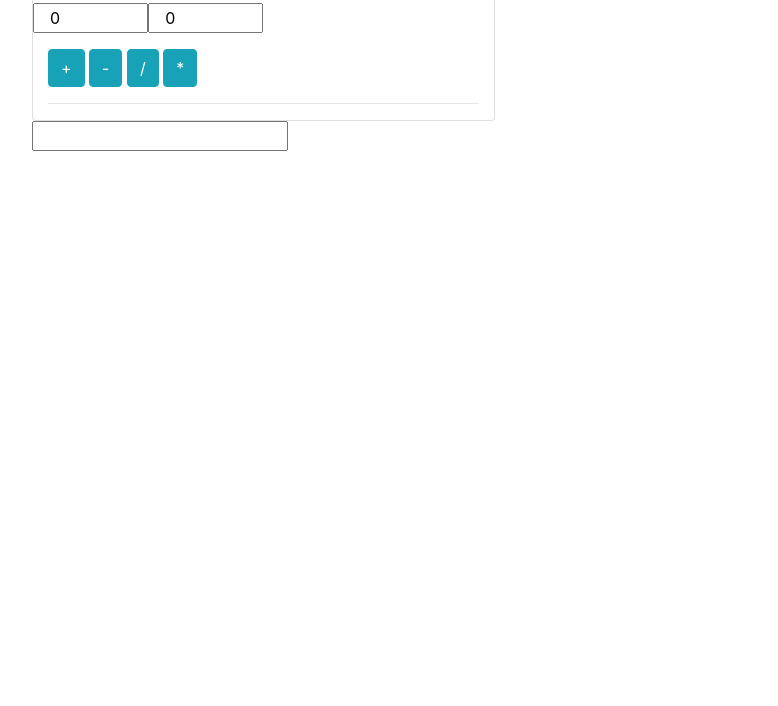
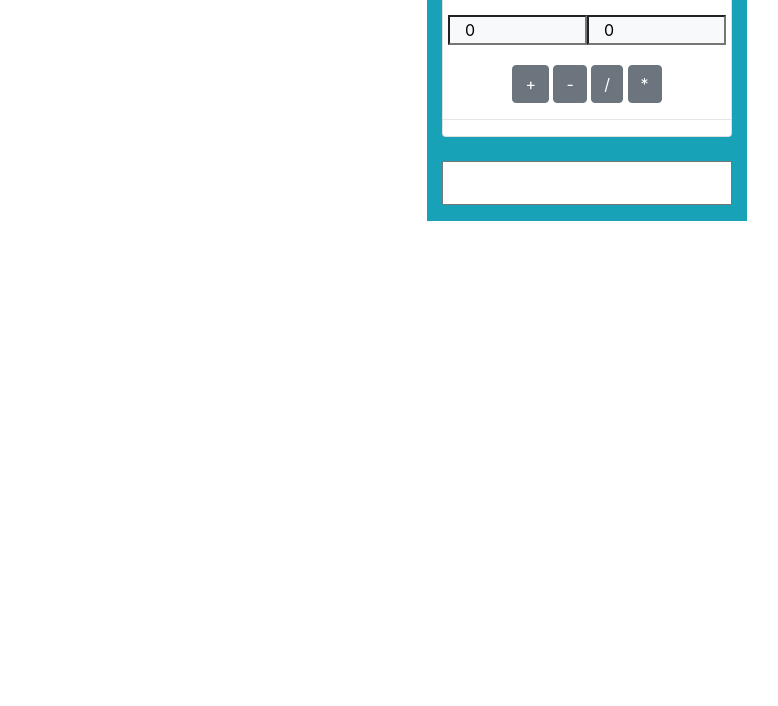
Before and after one commit to AndreyAlonso/Javascript, a plain HTML site: page Calculadora/calculadora.html in a window 1280 px wide. Shown: the part 94-800 px from the top of the page, without its empty margins (53-831 px from the left). Drawn offline with nearby package versions, Linux system fonts and the light colour scheme.

Commit message:
Personalizacion calculadora basica

```diff
--- a/Calculadora/calculadora.html
+++ b/Calculadora/calculadora.html
@@ -11,28 +11,33 @@
   <title>Calculadora</title>
 </head>
 <body>
-  <div class="container py-3">
-    <h1>Calculadora</h1>
-    <div class="card col-5">
+  <nav class="navbar">
+
+  </nav>
+  <div class="container py-3 bg-info col-3 text-center">
+    <h1 style="font-family: arial;" class="text-white">Calculadora</h1>
+    <div class="card">
       <form class="form" id="formulario">
-        <div class="row pt-4">
+        <div class="card-body">
+          <div class="row">
+            <input type="number" id="a" class="col-6 bg-light" min="0" value="0" >
 
-          <input type="number"  id="a" class="form-group col-3" min="0" value="0" >
-
-          <input type="number"  id="b" class="form-group col-3" min="0" value="0">
+            <input type="number" id="b" class="col-6 bg-light" min="0" value="0">
+          </div>
         </div>
-        <button value="+" class="btn btn-info" type="button"
+        <button value="+" class="btn btn-secondary" type="button"
         onclick="suma(document.getElementById('a').value,document.getElementById('b').value);">+</button>
-                <button value="+" class="btn btn-info" type="button"
+        <button value="+" class="btn btn-secondary" type="button"
         onclick="resta(document.getElementById('a').value,document.getElementById('b').value);">-</button>
-                <button value="+" class="btn btn-info" type="button"
+        <button value="+" class="btn btn-secondary" type="button"
         onclick="division(document.getElementById('a').value,document.getElementById('b').value);">/</button>
-                <button value="+" class="btn btn-info"  type="button"
+        <button value="+" class="btn btn-secondary"  type="button"
         onclick="producto(document.getElementById('a').value,document.getElementById('b').value);">*</button>
         <hr>
       </form>
     </div>
-    <input type="text"  id="resp" name="">
+    <br>
+    <input type="text"  id="resp" name="" class="col-12 text-center py-2 text-success font-weight-bold" >
 
 
   </div>
```
